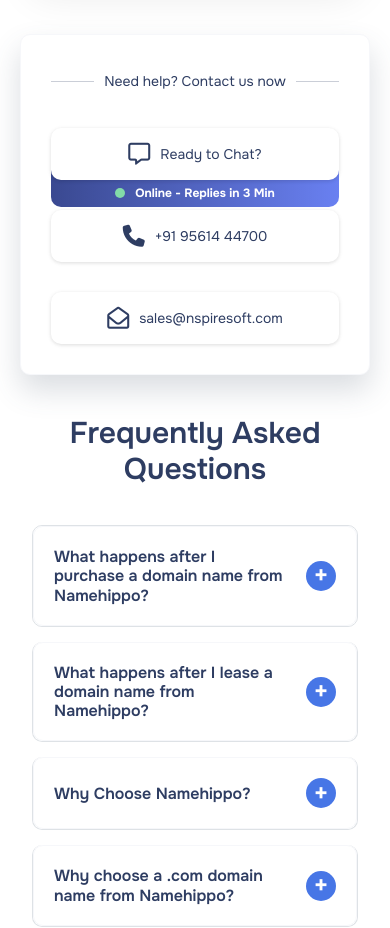
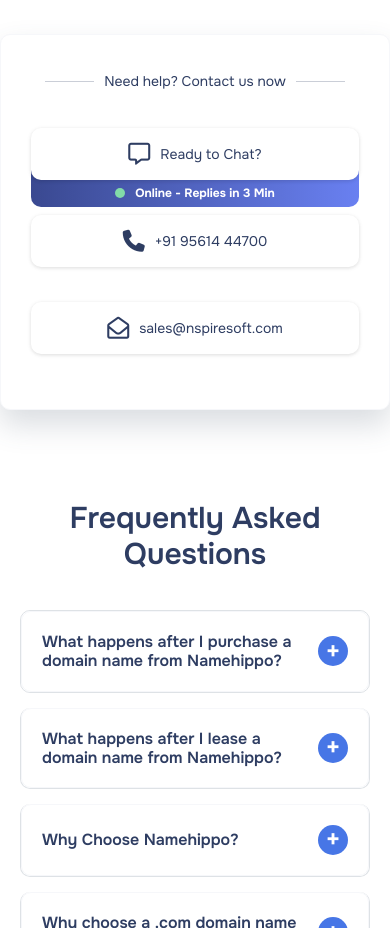
Before and after one commit to nishabukke/namehippo-demo, a plain HTML site: page domain-detail.html in a window 390 px wide. Shown: the part 4200-5128 px from the top of the page. Drawn offline with nearby package versions, Linux system fonts and the light colour scheme.

Commit message:
css changes

```diff
--- a/domain-detail.html
+++ b/domain-detail.html
@@ -168,8 +168,8 @@
       </div>
   </div>
 
-    <main class="site-content section_lg">
-      <section class="domain-section ">
+    <main class="site-content">
+      <section class="domain-section section_lg pt-0">
         <div class="container domain-inner">
             <div class="left-domain-section">
                 <div class="left-domain-part">
@@ -361,7 +361,7 @@
         </div>
       </section>
 
-        <section class="help-section  container">
+        <section class="help-section section_lg container">
           <div class="help-section-heading">
             <hr>
             <p class="text-center m-0">Need help? Contact us now</p>
@@ -392,7 +392,7 @@
           </div>
         </section>
 
-        <section class="faq-section  container">
+        <section class="faq-section section_lg pb-0  container">
             <h2 class="common-heading">Frequently Asked Questions</h2>
             <div class="domain-points faq">
                 <div class="accordion" id="accordionExample">
--- a/pages.css
+++ b/pages.css
@@ -1660,7 +1660,7 @@ display: block;
     }
 
     .favorite-section {
-        margin-top: 50px;
+        margin-top: 100px;
     }
 
     .domain-section .domain-inner{
@@ -1678,6 +1678,7 @@ display: block;
 
     .help-section-inner{
         padding: 0;
+        gap: 10px;
     }
 
     .domain-section{
@@ -1687,6 +1688,10 @@ display: block;
     .help-section{
         margin: 40px 0px;
         padding: 30px;
+    }
+
+    .help-section-item-cont{
+        margin-bottom: 25px;
     }
 
     .checkout-btn .gradient-button{
```
Also changed, not shown: index.html (+1 -1 lines).
